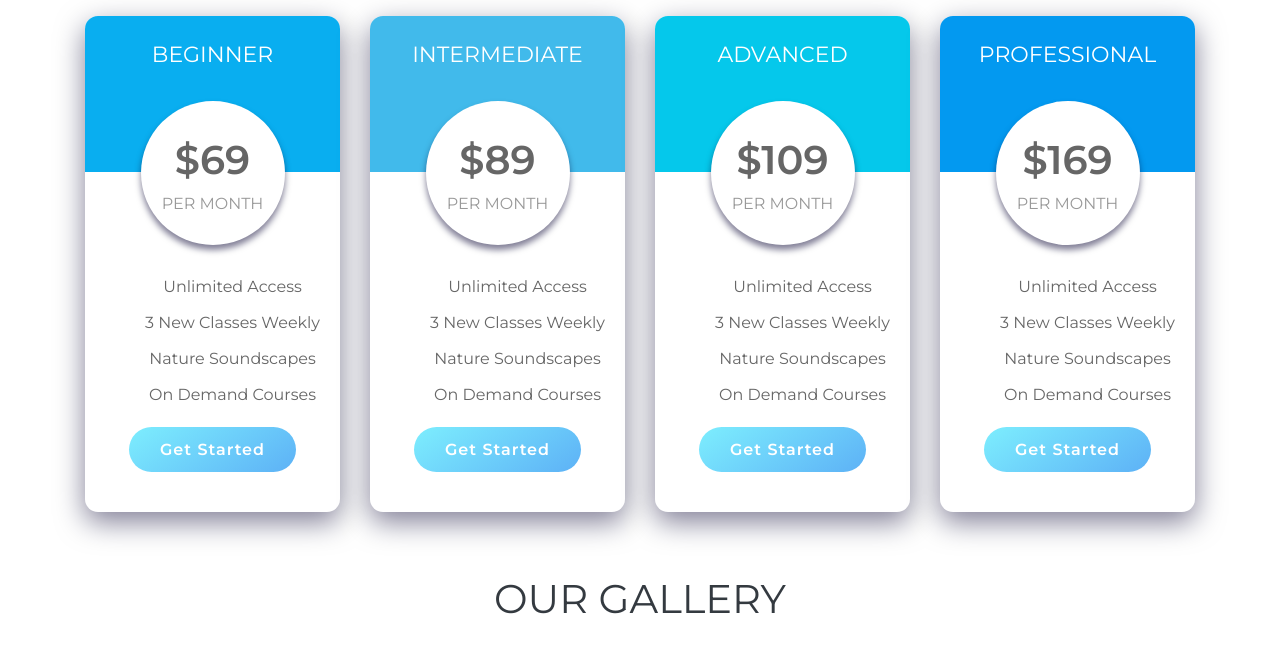
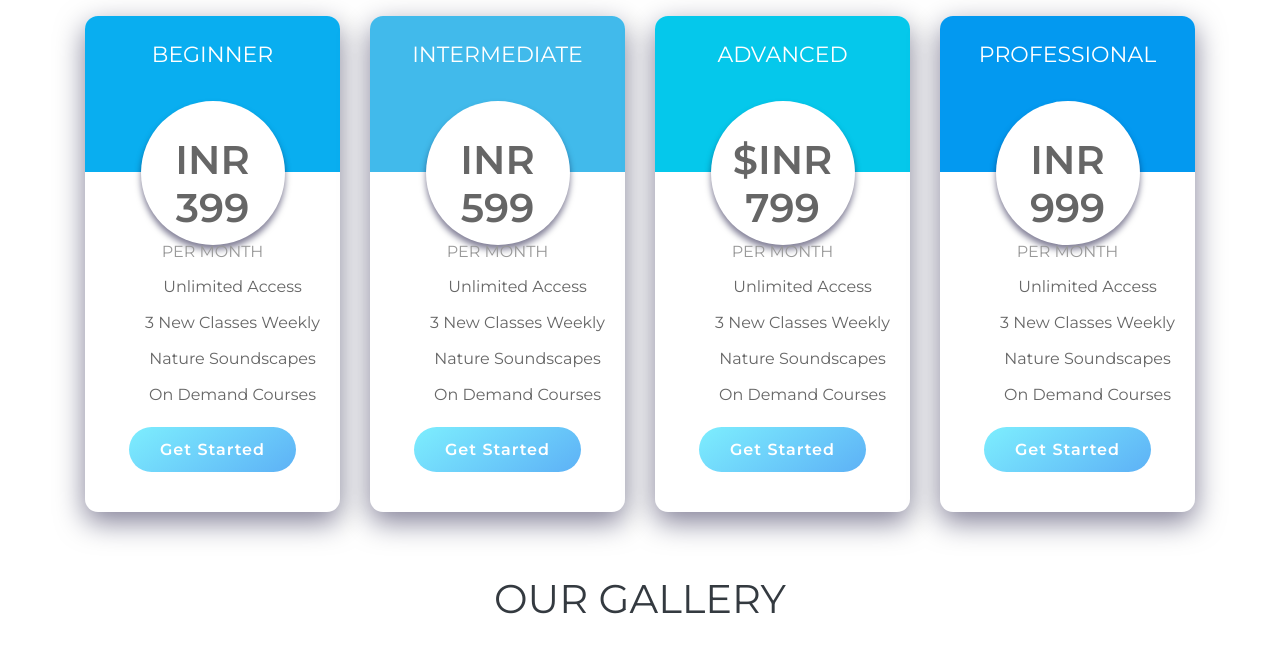
Before and after one commit to gagan19620/yoga2, a plain HTML site: page index.html in a window 1280 px wide. Shown: the part 2720-3377 px from the top of the page. Drawn offline with nearby package versions, Linux system fonts and the light colour scheme; files whose address does not match are found by name.

Commit message:
Update index.html

```diff
--- a/index.html
+++ b/index.html
@@ -282,7 +282,7 @@ Everything works in rhythms.
                               <h4>Beginner</h4>
                           </div>
                           <div class="price-sec">
-                              <h3>$69</h3>
+                              <h3>INR 399</h3>
                               <p>Per Month</p>
                           </div>
                           <ul>
@@ -301,7 +301,7 @@ Everything works in rhythms.
                             <h4>Intermediate</h4>
                         </div>
                         <div class="price-sec">
-                            <h3>$89</h3>
+                            <h3>INR 599</h3>
                             <p>Per Month</p>
                         </div>
                         <ul>
@@ -320,7 +320,7 @@ Everything works in rhythms.
                             <h4>Advanced</h4>
                         </div>
                         <div class="price-sec">
-                            <h3>$109</h3>
+                            <h3>$INR 799</h3>
                             <p>Per Month</p>
                         </div>
                         <ul>
@@ -339,7 +339,7 @@ Everything works in rhythms.
                             <h4>Professional</h4>
                         </div>
                         <div class="price-sec">
-                            <h3>$169</h3>
+                            <h3>INR 999</h3>
                             <p>Per Month</p>
                         </div>
                         <ul>
```
